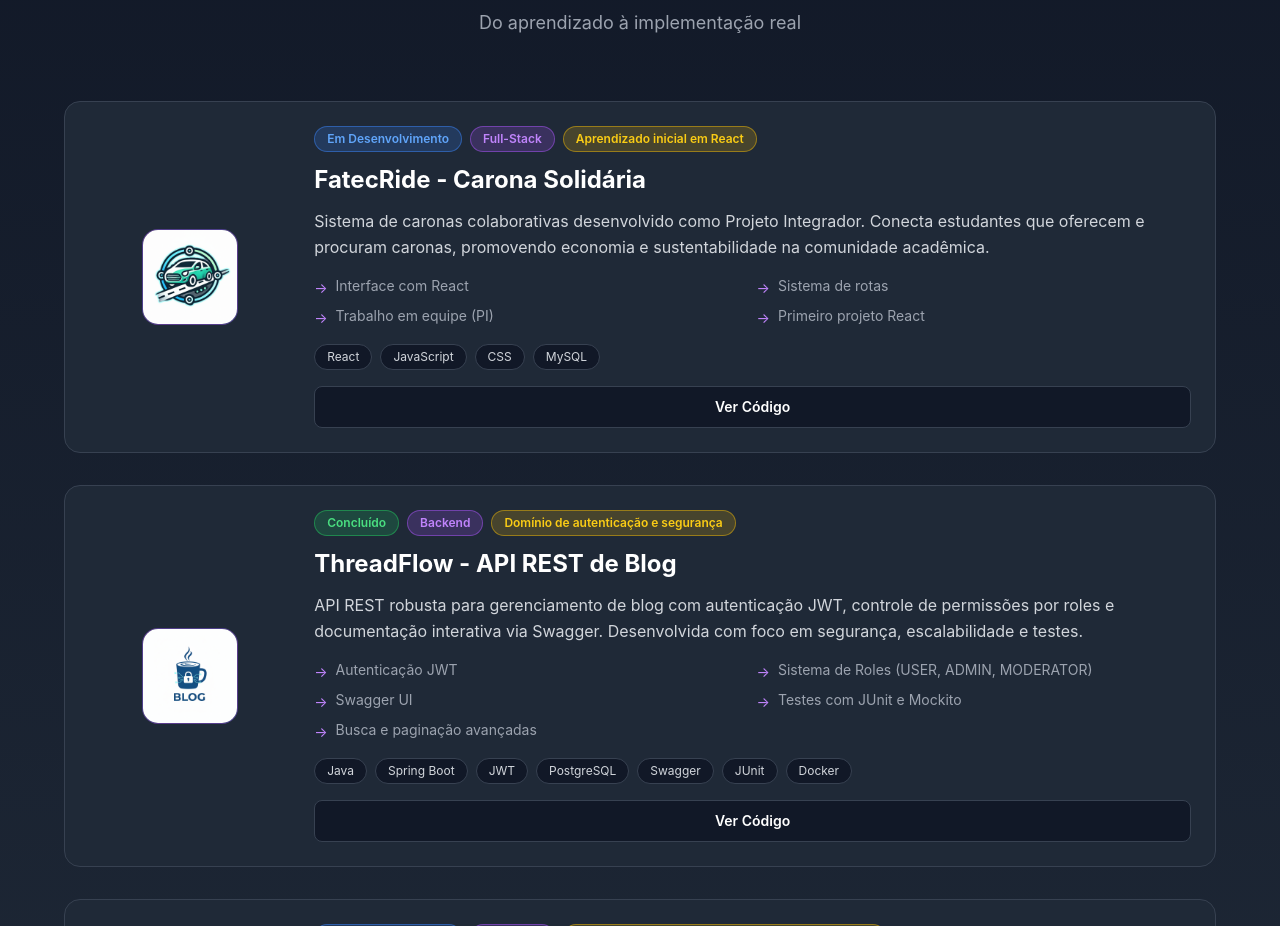
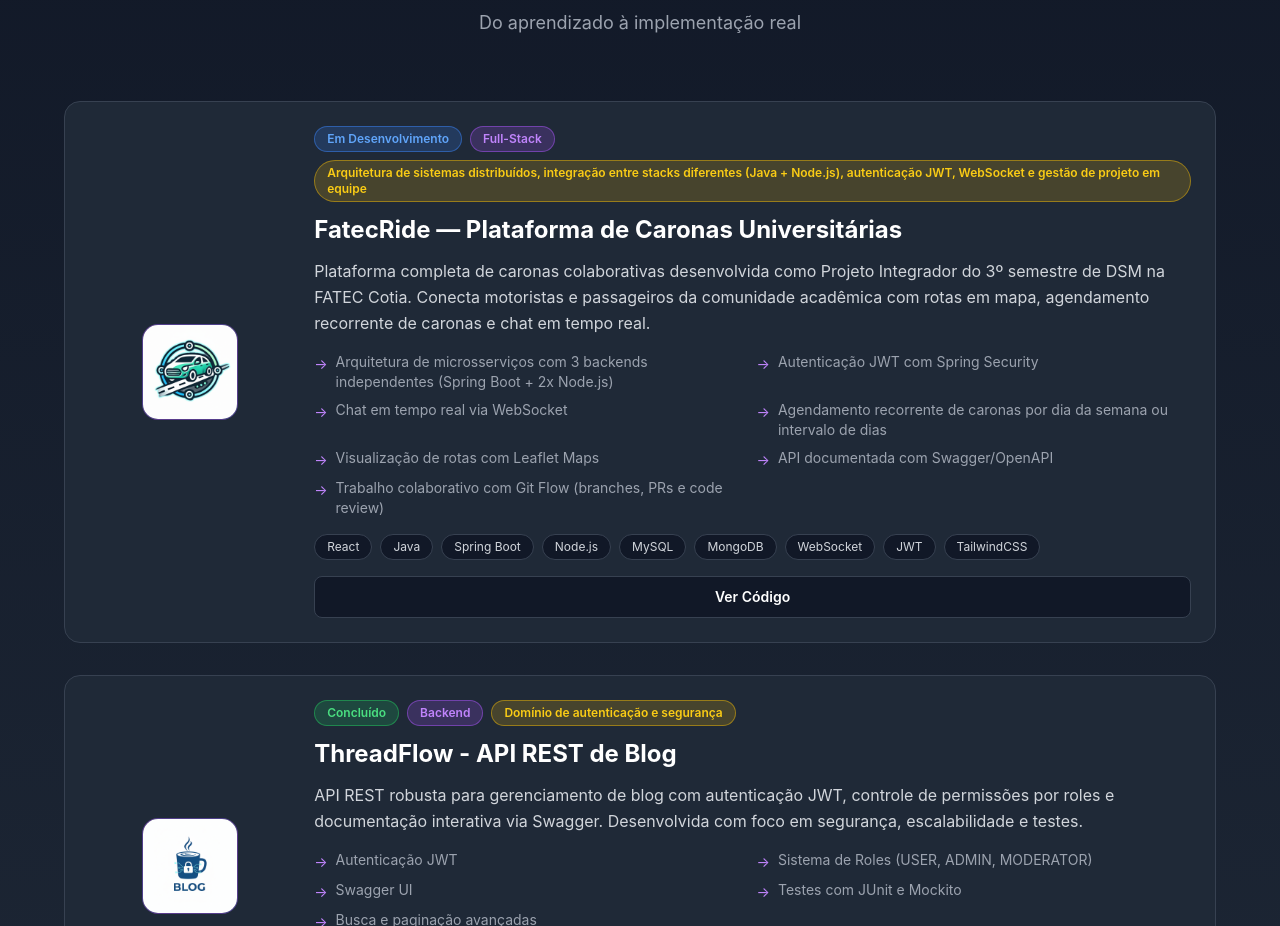
Before and after one commit to Felipe-SMZ/Portifolio, a React (Vite) app: page / in a window 1280 px wide. Shown: the part 3260-4186 px from the top of the page. Built offline with nearby package versions, Linux system fonts and the light colour scheme.

Commit message:
feat: atualizar Projects.jsx com melhorias no layout e conteúdo

```diff
--- a/src/components/Projects.jsx
+++ b/src/components/Projects.jsx
@@ -9,21 +9,24 @@ function Projects() {
     const projects = [
         {
             id: 1,
-            title: 'FatecRide - Carona Solidária',
-            description: 'Sistema de caronas colaborativas desenvolvido como Projeto Integrador. Conecta estudantes que oferecem e procuram caronas, promovendo economia e sustentabilidade na comunidade acadêmica.',
-            technologies: ['React', 'JavaScript', 'CSS', 'MySQL'],
+            title: 'FatecRide — Plataforma de Caronas Universitárias',
+            description: 'Plataforma completa de caronas colaborativas desenvolvida como Projeto Integrador do 3º semestre de DSM na FATEC Cotia. Conecta motoristas e passageiros da comunidade acadêmica com rotas em mapa, agendamento recorrente de caronas e chat em tempo real.',
+            technologies: ['React', 'Java', 'Spring Boot', 'Node.js', 'MySQL', 'MongoDB', 'WebSocket', 'JWT', 'TailwindCSS'],
             status: 'Em Desenvolvimento',
-            github: 'https://github.com/Felipe-SMZ/fatecRide.git',
+            github: 'https://github.com/Felipe-SMZ/FatecRideBackend2.0',
             demo: null,
             highlights: [
-                'Interface com React',
-                'Sistema de rotas',
-                'Trabalho em equipe (PI)',
-                'Primeiro projeto React'
+                'Arquitetura de microsserviços com 3 backends independentes (Spring Boot + 2x Node.js)',
+                'Autenticação JWT com Spring Security',
+                'Chat em tempo real via WebSocket',
+                'Agendamento recorrente de caronas por dia da semana ou intervalo de dias',
+                'Visualização de rotas com Leaflet Maps',
+                'API documentada com Swagger/OpenAPI',
+                'Trabalho colaborativo com Git Flow (branches, PRs e code review)',
             ],
             category: 'Full-Stack',
             image: fatecRideImg,
-            learning: 'Aprendizado inicial em React'
+            learning: 'Arquitetura de sistemas distribuídos, integração entre stacks diferentes (Java + Node.js), autenticação JWT, WebSocket e gestão de projeto em equipe'
         },
         {
             id: 2,
```
